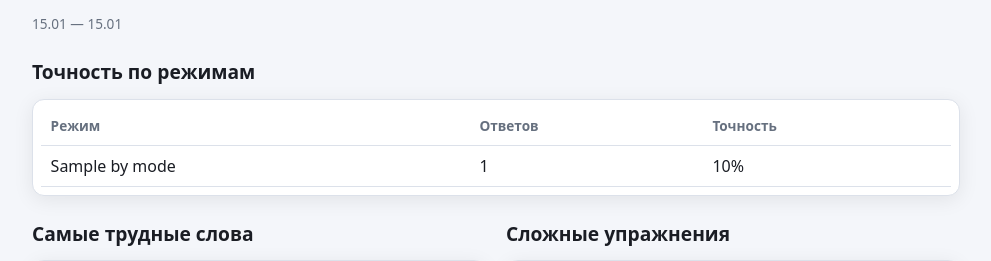
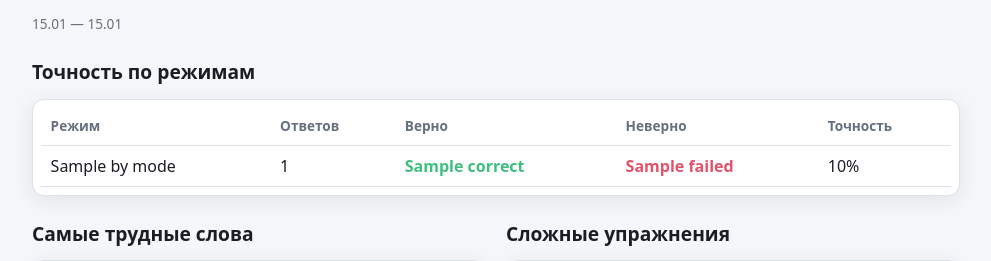
Before and after one commit to expcmetana/quiz-language-learning, a FastAPI app: template app/templates/stats.html in a window 1280 px wide. Shown: the part 347-608 px from the top of the page, without its empty margins (144-1135 px from the left). Run offline with FastAPI, Linux system fonts and the light colour scheme; the template is opened without the code that fills it: most values are stand-ins (such as "Sample title", 1, 10 or a date in 2020); parts of the project's set-up code (start-up, migrations or seed data) failed here and were passed over.

Commit message:
Add correct/failed counts to accuracy-by-mode stats table
Only aggregate accuracy% was shown; raw correct vs failed counts
were computed but discarded.

```diff
--- a/app/routers/stats.py
+++ b/app/routers/stats.py
@@ -56,12 +56,15 @@ def stats(request: Request, db: DbSession, profile: CurrentProfile):
     ).all()
     by_mode = []
     for m in mode_rows:
+        correct = m.correct or 0
         by_mode.append(
             {
                 "mode": m.mode,
                 "label": MODE_LABELS.get(m.mode, m.mode),
                 "count": m.count,
-                "accuracy": (m.correct or 0) / m.count if m.count else 0.0,
+                "correct": correct,
+                "failed": m.count - correct,
+                "accuracy": correct / m.count if m.count else 0.0,
             }
         )
     by_mode.sort(key=lambda x: x["count"], reverse=True)
--- a/app/static/css/app.css
+++ b/app/static/css/app.css
@@ -170,6 +170,8 @@ table { width: 100%; border-collapse: collapse; }
 th, td { text-align: left; padding: 0.5rem 0.6rem; border-bottom: 1px solid var(--border); }
 th { color: var(--muted); font-weight: 600; font-size: 0.85rem; }
 .table-wrap { overflow-x: auto; }
+td.ok { color: var(--green); font-weight: 600; }
+td.bad { color: var(--red); font-weight: 600; }
 
 /* ---------- Profile picker ---------- */
 .profiles-grid {
--- a/app/templates/stats.html
+++ b/app/templates/stats.html
@@ -17,12 +17,14 @@
 {% if by_mode %}
 <div class="table-wrap card" style="padding:0.5rem;">
   <table>
-    <thead><tr><th>Режим</th><th>Ответов</th><th>Точность</th></tr></thead>
+    <thead><tr><th>Режим</th><th>Ответов</th><th>Верно</th><th>Неверно</th><th>Точность</th></tr></thead>
     <tbody>
       {% for m in by_mode %}
         <tr>
           <td>{{ m.label }}</td>
           <td>{{ m.count }}</td>
+          <td class="ok">{{ m.correct }}</td>
+          <td class="bad">{{ m.failed }}</td>
           <td>{{ (100 * m.accuracy) | round | int }}%</td>
         </tr>
       {% endfor %}
```
